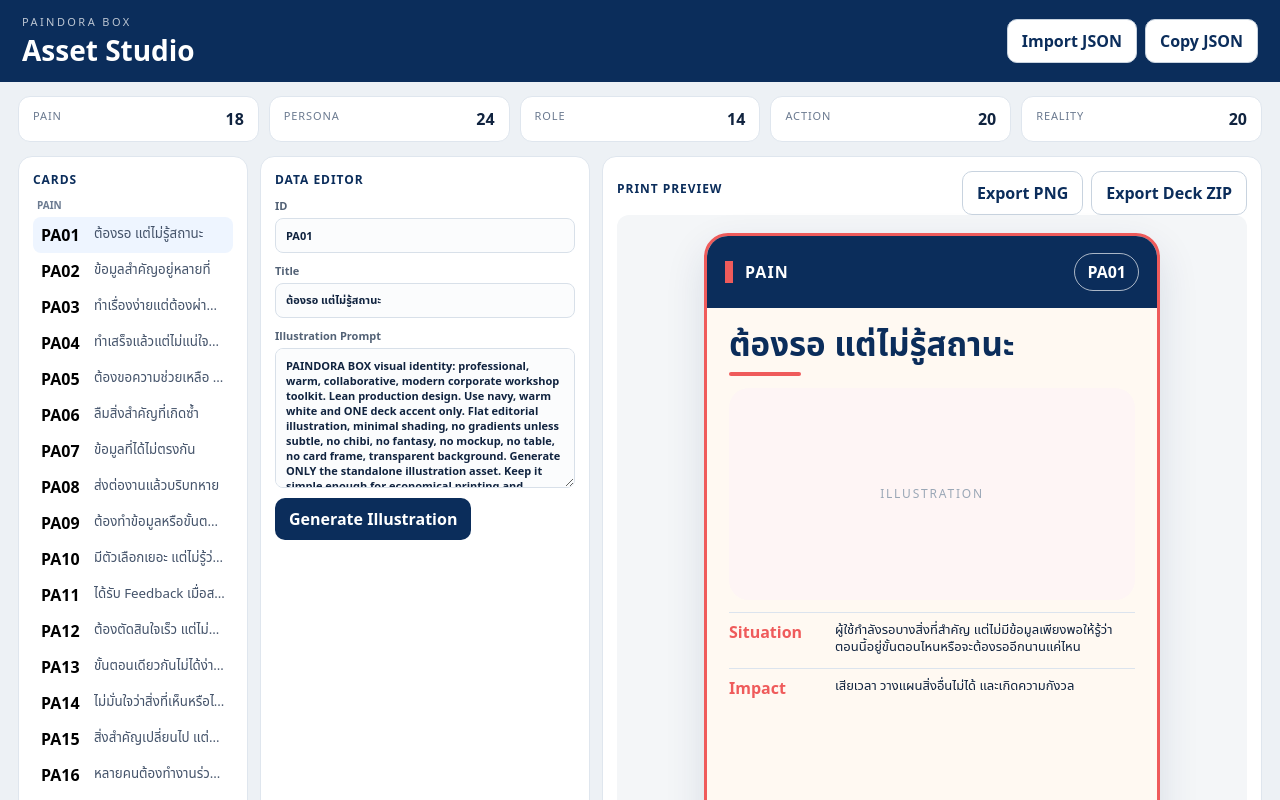
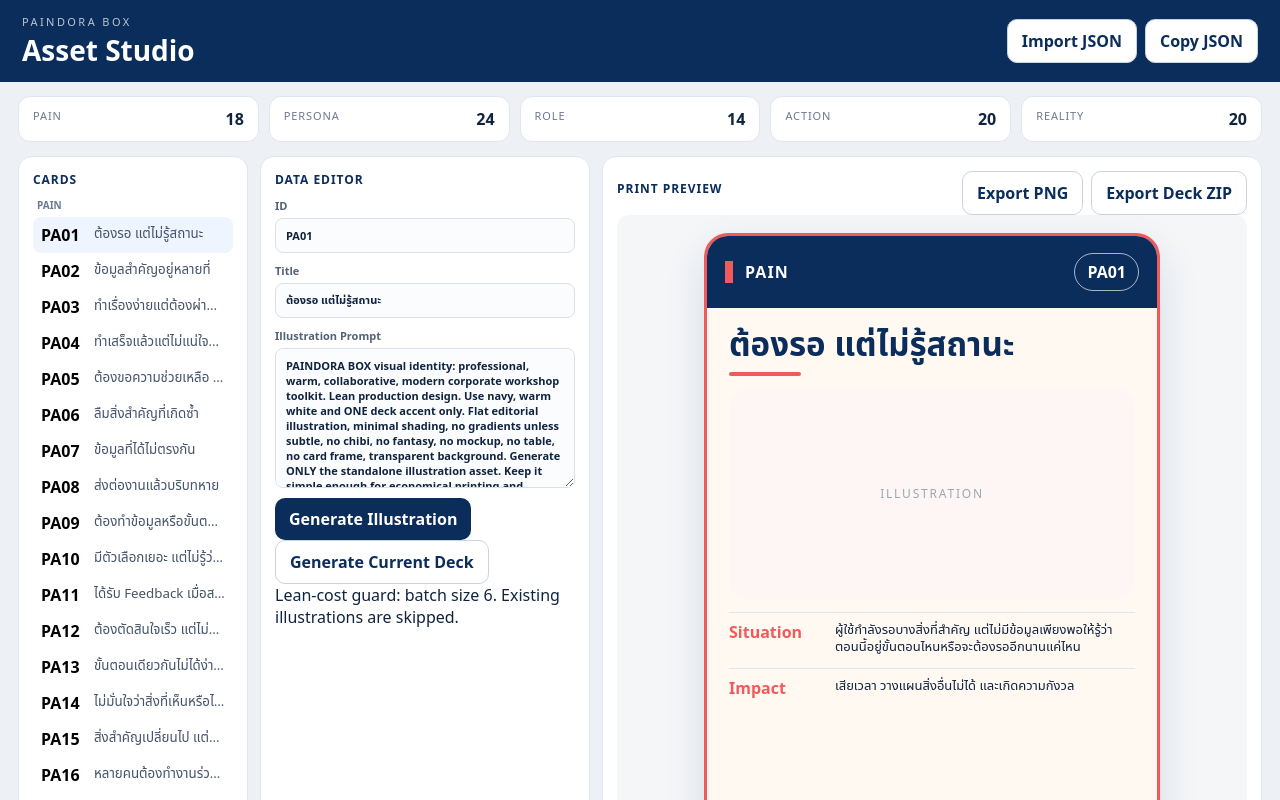
Before and after one commit to thepnatee/paindora-asset-studio, a Next.js app: page / in a window 1280 px wide. Shown: the top 800 px of the page. Built offline with nearby package versions, Linux system fonts and the light colour scheme.

Commit message:
feat: add cost-confirmed deck batch generation UI

```diff
--- a/app/page.tsx
+++ b/app/page.tsx
@@ -9,6 +9,7 @@ import { illustrationPrompt } from "@/lib/prompts";
 import { CardPreview } from "@/components/CardPreview";
 
 const deckOrder: DeckType[] = ["pain", "persona", "role", "action", "reality"];
+const CLIENT_BATCH_SIZE = 6;
 
 export default function Home() {
   const [cards, setCards] = useState<CardRecord[]>(cardsSeed as CardRecord[]);
@@ -39,6 +40,62 @@ export default function Home() {
     } catch (e: any) {
       setMessage(e.message);
     } finally { setBusy(false); }
+  }
+
+  async function generateDeckIllustrations() {
+    const deck = selected.deck;
+    const deckCards = cards.filter(c => c.deck === deck);
+    const pending = deckCards.filter(c => !c.illustrationDataUrl);
+
+    if (!pending.length) {
+      setMessage(`${deck.toUpperCase()} already has illustrations for every card.`);
+      return;
+    }
+
+    const ok = window.confirm(
+      `Generate ${pending.length} ${deck.toUpperCase()} illustrations?\n\n` +
+      `Images are generated in batches of ${CLIENT_BATCH_SIZE}. API usage may incur cost.`,
+    );
+    if (!ok) return;
+
+    setBusy(true);
+    try {
+      let completed = 0;
+      for (let i = 0; i < pending.length; i += CLIENT_BATCH_SIZE) {
+        const chunk = pending.slice(i, i + CLIENT_BATCH_SIZE);
+        setMessage(`Generating ${deck.toUpperCase()} ${completed + 1}–${completed + chunk.length} of ${pending.length}…`);
+
+        const response = await fetch("/api/generate-batch", {
+          method: "POST",
+          headers: { "Content-Type": "application/json" },
+          body: JSON.stringify({
+            items: chunk.map(card => ({ id: card.id, prompt: illustrationPrompt(card) })),
+          }),
+        });
+        const json = await response.json();
+        if (!response.ok) throw new Error(json.error || "Batch generation failed");
+
+        const resultMap = new Map<string, string>();
+        const failures: string[] = [];
+        for (const item of json.items ?? []) {
+          if (item.dataUrl) resultMap.set(item.id, item.dataUrl);
+          if (item.error) failures.push(`${item.id}: ${item.error}`);
+        }
+
+        setCards(prev => prev.map(card => {
+          const dataUrl = resultMap.get(card.id);
+          return dataUrl ? { ...card, illustrationDataUrl: dataUrl } : card;
+        }));
+
+        completed += chunk.length;
+        if (failures.length) setMessage(`Generated ${completed}/${pending.length}. Failed: ${failures.join(" | ")}`);
+      }
+      setMessage(`Finished ${deck.toUpperCase()} batch generation.`);
+    } catch (e: any) {
+      setMessage(e.message);
+    } finally {
+      setBusy(false);
+    }
   }
 
   async function exportPng() {
@@ -129,7 +186,11 @@ export default function Home() {
             <label>Constraint<textarea value={selected.constraint ?? ""} onChange={e => patch({ constraint: e.target.value })} /></label>
           </>}
           <label>Illustration Prompt<textarea rows={8} value={illustrationPrompt(selected)} readOnly /></label>
-          <button className="button" disabled={busy} onClick={generateIllustration}>{busy ? "Working…" : "Generate Illustration"}</button>
+          <div className="editor-actions">
+            <button className="button" disabled={busy} onClick={generateIllustration}>{busy ? "Working…" : "Generate Illustration"}</button>
+            <button className="button secondary" disabled={busy} onClick={generateDeckIllustrations}>Generate Current Deck</button>
+          </div>
+          <div className="cost-note">Lean-cost guard: batch size {CLIENT_BATCH_SIZE}. Existing illustrations are skipped.</div>
           <div className="message">{message}</div>
         </section>
 
```
